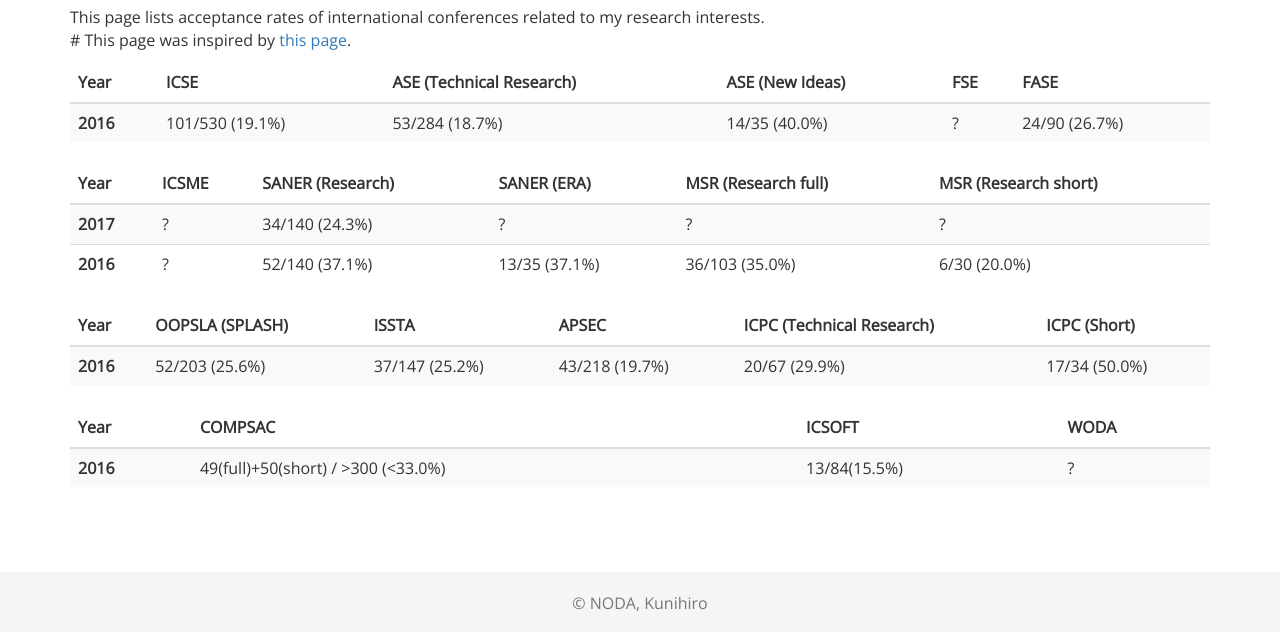
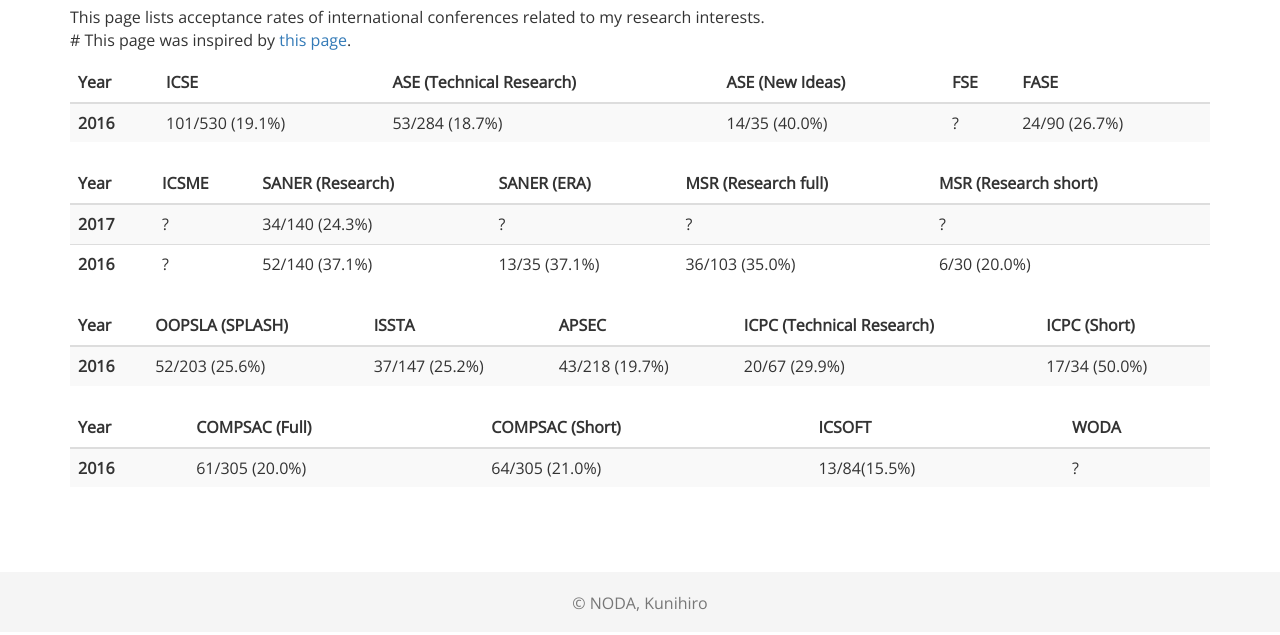
Before and after one commit to knhr/knhr.github.io, a plain HTML site: page resources/acceptance_rates.html in a window 1280 px wide. Shown: the part 168-803 px from the top of the page. Drawn offline with nearby package versions, Linux system fonts and the light colour scheme; files whose address does not match are found by name.

Commit message:
Update acceptance rates

```diff
--- a/resources/acceptance_rates.html
+++ b/resources/acceptance_rates.html
@@ -144,7 +144,8 @@
 	    <thead>
 	      <tr>
 		<th>Year</th>
-		<th>COMPSAC</th>
+		<th>COMPSAC (Full)</th>
+		<th>COMPSAC (Short)</th>
 		<th>ICSOFT</th>
 		<th>WODA</th>
 	      </tr>
@@ -152,7 +153,8 @@
 	    <tbody>
 	      <tr>
 		<th scope="row">2016</th>
-		<td>49(full)+50(short) / >300 (<33.0%)</td> <!-- COMPSAC -->
+		<td>61/305 (20.0%)</td> <!-- COMPSAC (Full) -->
+		<td>64/305 (21.0%)</td> <!-- COMPSAC (Short) -->
 		<td>13/84(15.5%)</td> <!-- ICSOFT -->
 		<td>?</td> <!-- WODA -->
 	      </tr>
```
